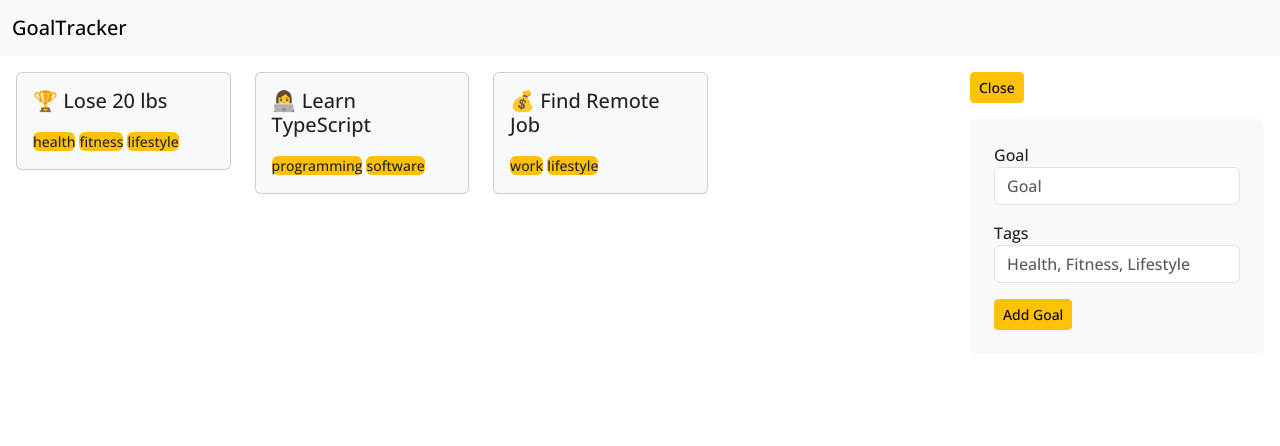
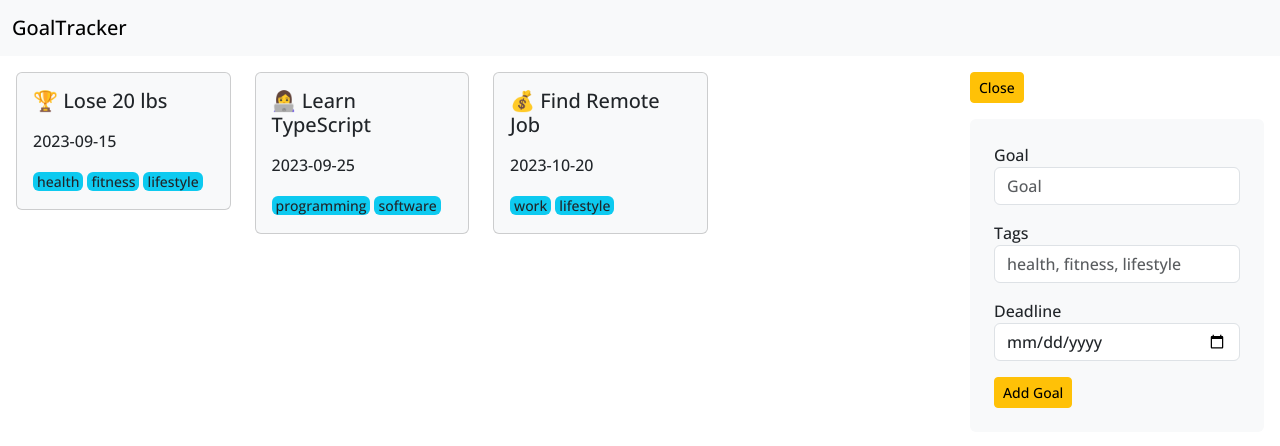
Before and after one commit to kyawzinhtett/goal-tracker, a React (Vite) app: page / in a window 1280 px wide. Both pictures are taken after a click on the button "New Goal". Shown: the top 446 px of the page. Built offline with nearby package versions, Linux system fonts and the light colour scheme.

Commit message:
feat: add goals

```diff
--- a/src/App.jsx
+++ b/src/App.jsx
@@ -5,25 +5,33 @@ const initialGoals = [
     id: 118836,
     goal: "🏆 Lose 20 lbs",
     tags: ["health", "fitness", "lifestyle"],
+    deadline: "2023-09-15",
   },
   {
     id: 933372,
     goal: "👩‍💻 Learn TypeScript",
     tags: ["programming", "software"],
+    deadline: "2023-09-25",
   },
   {
     id: 499476,
     goal: "💰 Find Remote Job",
     tags: ["work", "lifestyle"],
+    deadline: "2023-10-20",
   },
 ];
 
 const App = () => {
+  const [goals, setGoals] = useState(initialGoals);
   const [openAddGoal, setOpenAddGoal] = useState(false);
 
-  function handleOpenAddGoal() {
+  const handleOpenAddGoal = () => {
     setOpenAddGoal((prev) => !prev);
-  }
+  };
+
+  const handleAddGoal = (newGoal) => {
+    setGoals((goals) => [...goals, newGoal]);
+  };
 
   return (
     <>
@@ -31,13 +39,18 @@ const App = () => {
       <div className="container-fluid p-3">
         <div className="row">
           <div className="col-md-9">
-            <List />
+            <List goals={goals} />
           </div>
           <div className="col-md-3">
             <Button onClick={handleOpenAddGoal}>
               {openAddGoal ? "Close" : "New Goal"}
             </Button>
-            {openAddGoal && <AddGoalForm />}
+            {openAddGoal && (
+              <AddGoalForm
+                onAddGoal={handleAddGoal}
+                onOpenAddGoal={setOpenAddGoal}
+              />
+            )}
           </div>
         </div>
       </div>
@@ -65,26 +78,31 @@ const Navbar = () => {
   );
 };
 
-const List = () => {
-  const goalLists = initialGoals;
+const List = ({ goals }) => {
   return (
     <div className="row">
-      {goalLists.map((goalList) => (
-        <Goal key={goalList.id} goal={goalList.goal} tags={goalList.tags} />
+      {goals.map((goal) => (
+        <Goal
+          key={goal.id}
+          goal={goal.goal}
+          tags={goal.tags}
+          deadline={goal.deadline}
+        />
       ))}
     </div>
   );
 };
 
-const Goal = ({ goal, tags }) => {
+const Goal = ({ goal, tags, deadline }) => {
   return (
     <div className="col-lg-3 col-md-4 col-sm-6">
-      <div className="card bg-light">
+      <div className="card bg-light mb-3">
         <div className="card-body">
           <h5 className="card-title pb-2">{goal}</h5>
           <div className="card-text">
+            <p>{deadline}</p>
             {tags.map((tag, index) => (
-              <small key={index} className="bg-warning rounded me-1">
+              <small key={index} className="bg-info rounded px-1 me-1">
                 {tag}
               </small>
             ))}
@@ -95,9 +113,42 @@ const Goal = ({ goal, tags }) => {
   );
 };
 
-const AddGoalForm = () => {
+const AddGoalForm = ({ onAddGoal, onOpenAddGoal }) => {
+  const [goal, setGoal] = useState("");
+  const [tags, setTags] = useState([]);
+  const [deadline, setDeadline] = useState("");
+
+  const handleTags = (e) => {
+    const inputTags = e.target.value;
+    const tagArray = inputTags.split(",").map((tag) => tag.trim());
+
+    setTags(tagArray);
+  };
+
+  const handleSubmit = (e) => {
+    e.preventDefault();
+
+    if (!goal || !tags || !deadline) return;
+
+    const id = crypto.randomUUID();
+
+    const newGoal = {
+      id,
+      goal,
+      tags,
+      deadline,
+    };
+
+    onAddGoal(newGoal);
+
+    setGoal("");
+    setTags([]);
+    setDeadline("");
+    onOpenAddGoal(false);
+  };
+
   return (
-    <form className="bg-light rounded mt-3 p-4">
+    <form className="bg-light rounded mt-3 p-4" onSubmit={handleSubmit}>
       <div className="form-group mb-3">
         <label htmlFor="goal">Goal</label>
         <input
@@ -105,17 +156,34 @@ const AddGoalForm = () => {
           type="text"
           name="goal"
           placeholder="Goal"
+          value={goal}
+          onChange={(e) => setGoal(e.target.value)}
         />
       </div>
+
       <div className="form-group mb-3">
         <label htmlFor="tags">Tags</label>
         <input
           className="form-control"
           type="text"
           name="tags"
-          placeholder="Health, Fitness, Lifestyle"
+          placeholder="health, fitness, lifestyle"
+          value={tags}
+          onChange={handleTags}
         />
       </div>
+
+      <div className="form-group mb-3">
+        <label htmlFor="deadline">Deadline</label>
+        <input
+          className="form-control"
+          type="date"
+          name="deadline"
+          value={deadline}
+          onChange={(e) => setDeadline(e.target.value)}
+        />
+      </div>
+
       <Button>Add Goal</Button>
     </form>
   );
```
